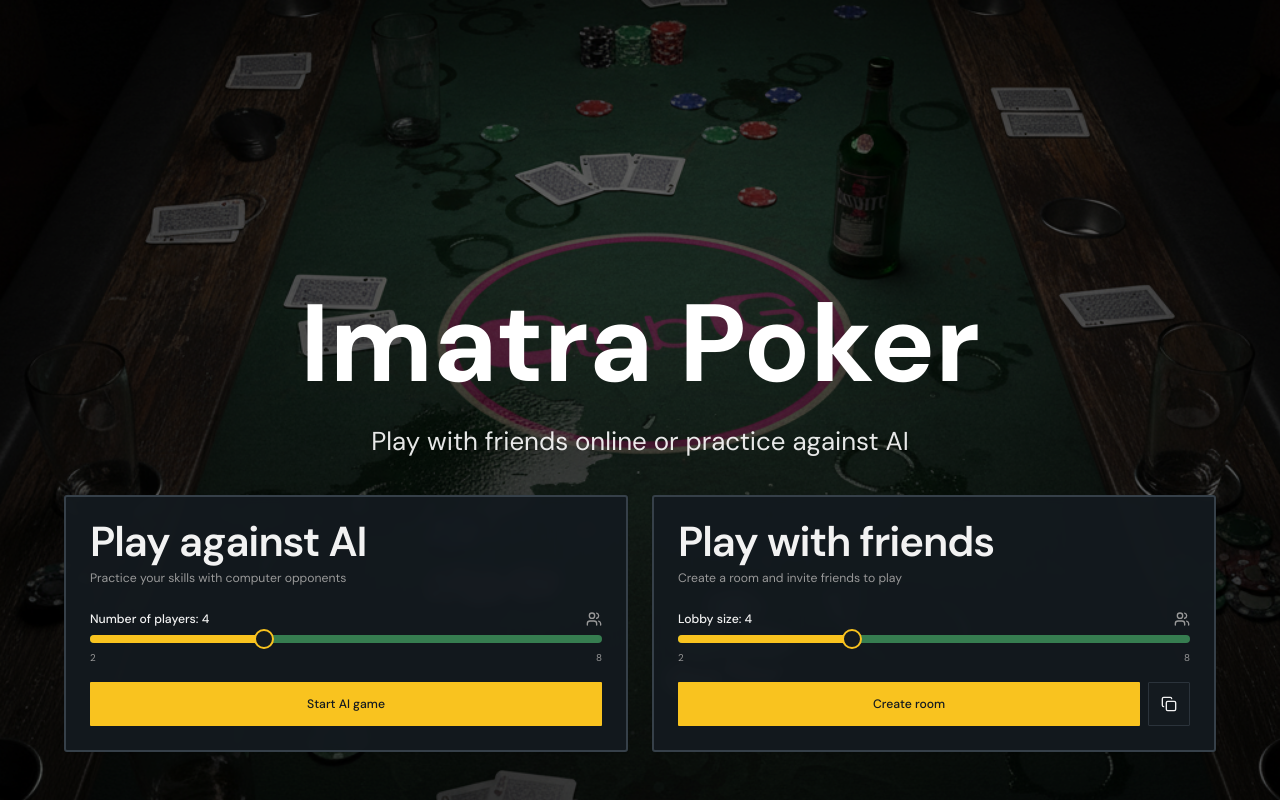
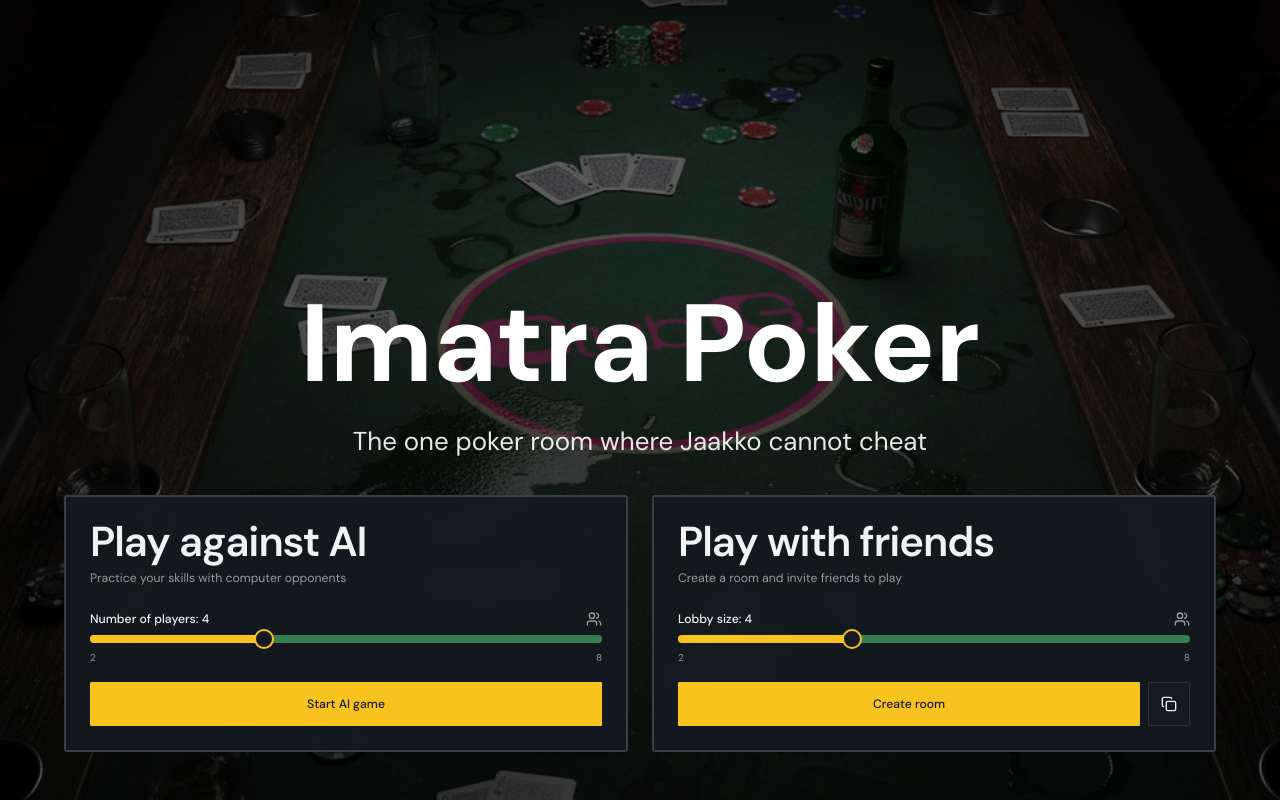
Before and after one commit to Salmisaari/imatra-poker, a React (Vite) app: page / in a window 1280 px wide. Built offline with nearby package versions, Linux system fonts and the light colour scheme; the HTML template or start-up script is replaced by a standard one.

Commit message:
Update hero subtitle text

```diff
--- a/src/components/poker/GameLobby.tsx
+++ b/src/components/poker/GameLobby.tsx
@@ -126,7 +126,7 @@ export function GameLobby({ onStartAIGame, onCreateOnlineGame, onJoinGame }: Gam
             {/* Hero Title */}
             <div className="text-center space-y-4">
               <h1 className="font-bold text-white drop-shadow-2xl">Imatra Poker</h1>
-              <p className="text-xl text-white/90 drop-shadow-lg">Play with friends online or practice against AI</p>
+              <p className="text-xl text-white/90 drop-shadow-lg">The one poker room where Jaakko cannot cheat</p>
             </div>
 
             {/* Game Mode Cards */}
```
